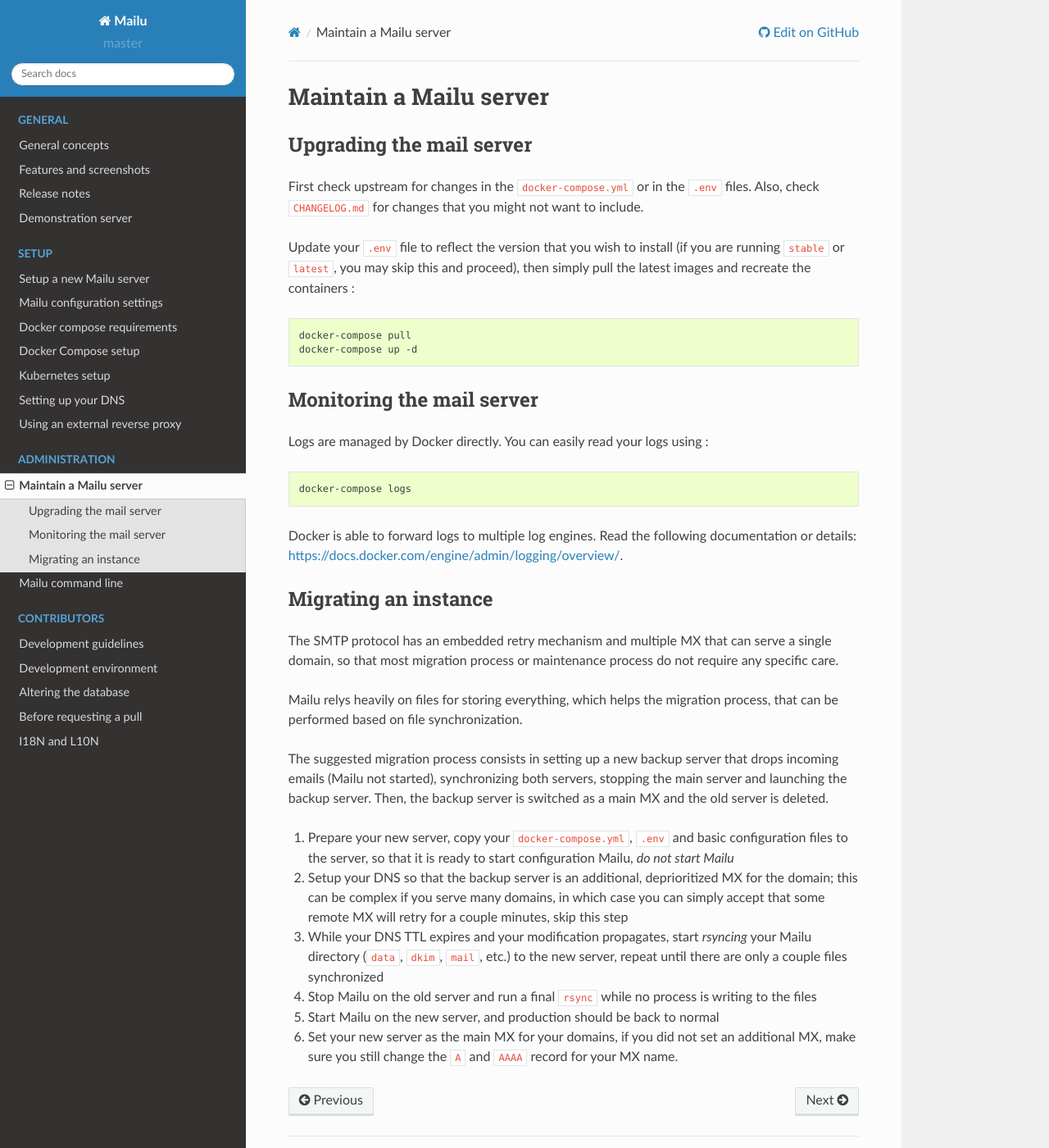
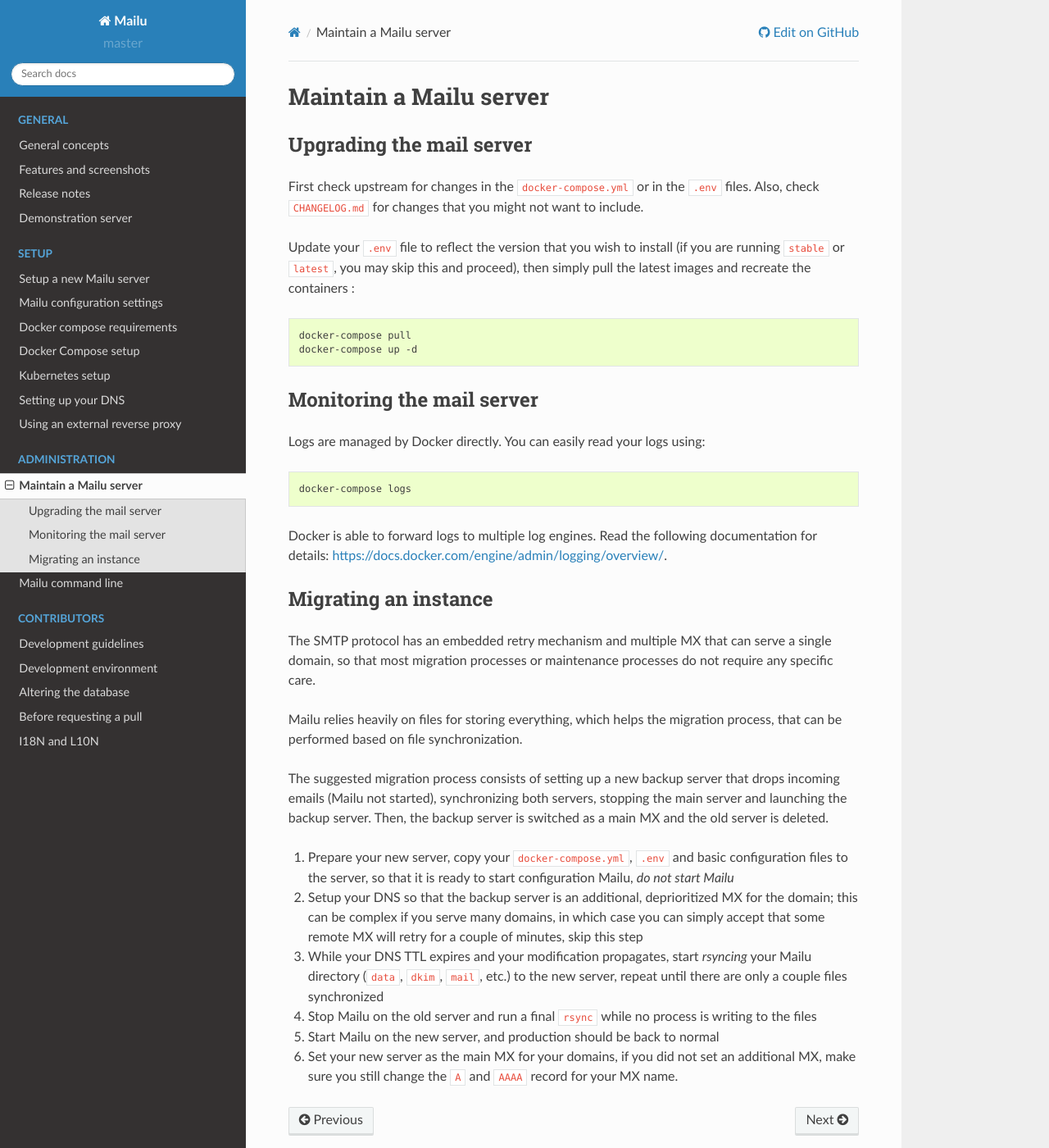
Before and after one commit to WillingDev0812/Mail-Management-Tool, a Sphinx documentation site: the page built from docs/maintain.rst, in a window 1280 px wide and 1400 px high. Shown: the whole window at 82% size. Built offline with Sphinx 7.4.7 and the Read the Docs theme 2.0.0, drawn with Linux system fonts in a browser that asks for light colours; formulas are drawn with MathJax 3.

Commit message:
Update maintain.rst

```diff
--- a/docs/maintain.rst
+++ b/docs/maintain.rst
@@ -20,25 +20,25 @@ simply pull the latest images and recreate the containers :
 Monitoring the mail server
 --------------------------
 
-Logs are managed by Docker directly. You can easily read your logs using :
+Logs are managed by Docker directly. You can easily read your logs using:
 
 .. code-block:: bash
 
   docker-compose logs
 
-Docker is able to forward logs to multiple log engines. Read the following documentation or details: https://docs.docker.com/engine/admin/logging/overview/.
+Docker is able to forward logs to multiple log engines. Read the following documentation for details: https://docs.docker.com/engine/admin/logging/overview/.
 
 Migrating an instance
 ---------------------
 
-The SMTP protocol has an embedded retry mechanism and multiple MX that can serve a single domain, so that most migration process or maintenance process do not require any specific care.
+The SMTP protocol has an embedded retry mechanism and multiple MX that can serve a single domain, so that most migration processes or maintenance processes do not require any specific care.
 
-Mailu relys heavily on files for storing everything, which helps the migration process, that can be performed based on file synchronization.
+Mailu relies heavily on files for storing everything, which helps the migration process, that can be performed based on file synchronization.
 
-The suggested migration process consists in setting up a new backup server that drops incoming emails (Mailu not started), synchronizing both servers, stopping the main server and launching the backup server. Then, the backup server is switched as a main MX and the old server is deleted.
+The suggested migration process consists of setting up a new backup server that drops incoming emails (Mailu not started), synchronizing both servers, stopping the main server and launching the backup server. Then, the backup server is switched as a main MX and the old server is deleted.
 
 1. Prepare your new server, copy your ``docker-compose.yml``, ``.env`` and basic configuration files to the server, so that it is ready to start configuration Mailu, *do not start Mailu*
-2. Setup your DNS so that the backup server is an additional, deprioritized MX for the domain; this can be complex if you serve many domains, in which case you can simply accept that some remote MX will retry for a couple minutes, skip this step
+2. Setup your DNS so that the backup server is an additional, deprioritized MX for the domain; this can be complex if you serve many domains, in which case you can simply accept that some remote MX will retry for a couple of minutes, skip this step
 3. While your DNS TTL expires and your modification propagates, start *rsyncing* your Mailu directory (``data``, ``dkim``, ``mail``, etc.) to the new server, repeat until there are only a couple files synchronized
 4. Stop Mailu on the old server and run a final ``rsync`` while no process is writing to the files
 5. Start Mailu on the new server, and production should be back to normal
```
